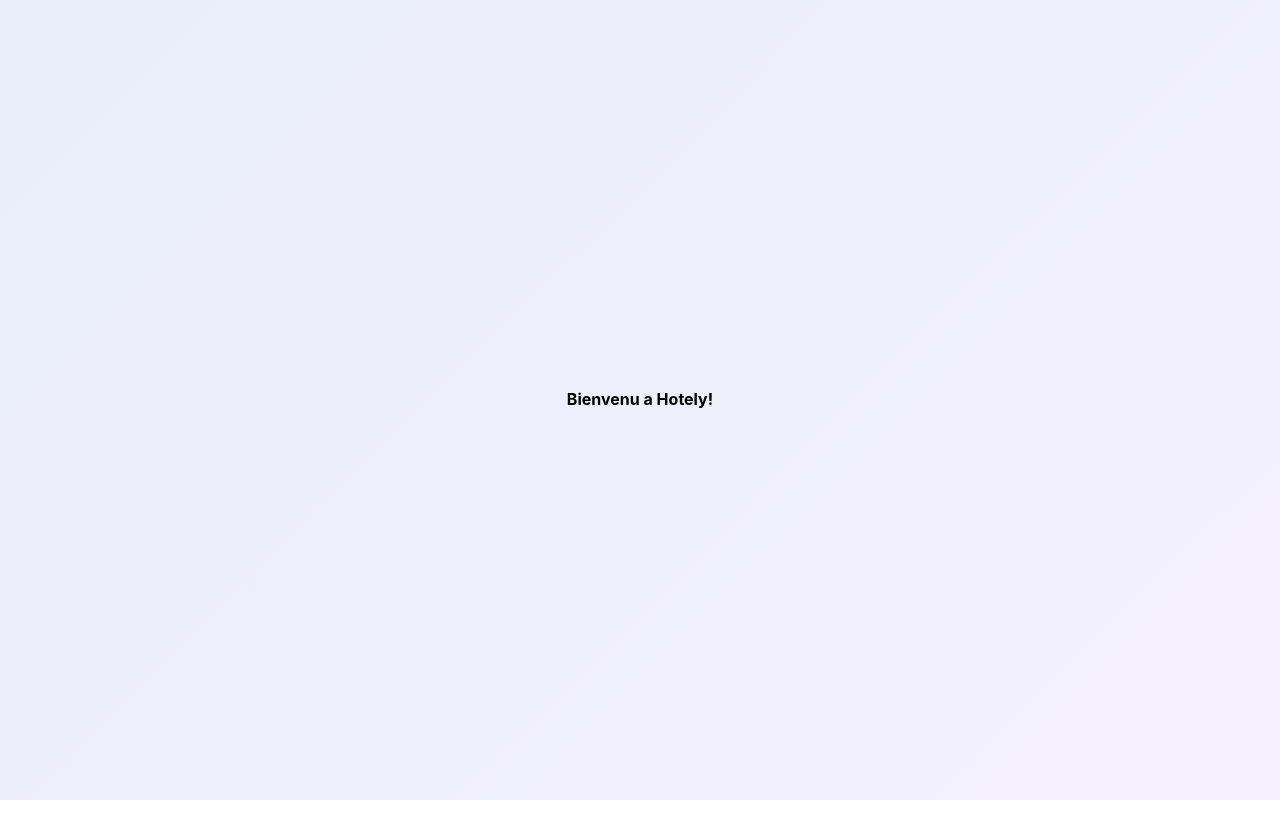
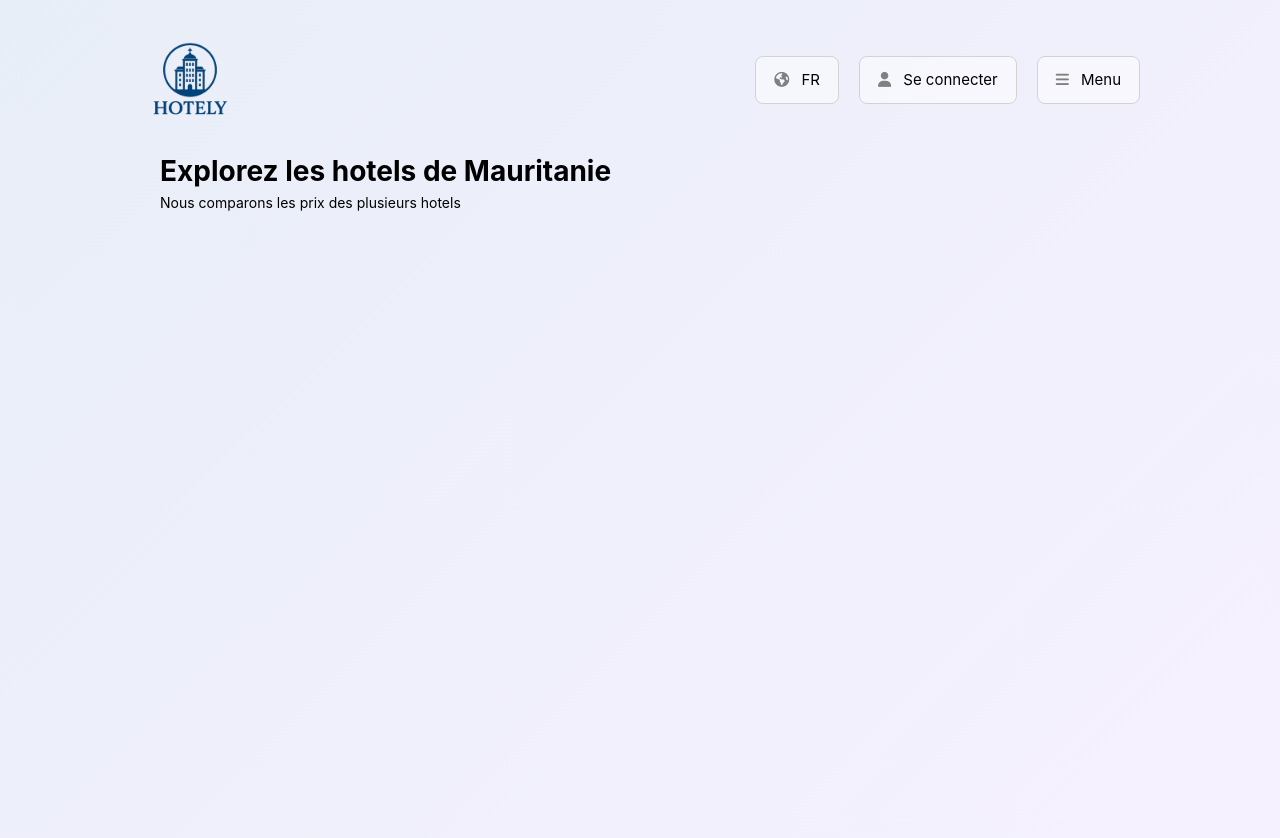
Before and after one commit to 24070-sak/booking-project, a React (Vite) app in the folder Frontend/: page / in a window 1280 px wide. Before the commit the page ends 800 px from the top, so only its background shows below. Built offline with nearby package versions, Linux system fonts and the light colour scheme.

Commit message:
last updates

```diff
--- a/Frontend/src/App.jsx
+++ b/Frontend/src/App.jsx
@@ -3,13 +3,13 @@
 import Login from "./pages/Login";
 import VerificationPage from "./pages/EmailVerification";
 import Register from "./pages/Register";
-
+import Home from "./pages/Home";
 function App() {
   return (
     <>
       <Routes>
         {/* Home page */}
-        <Route path="/" element={<h1>Bienvenu a Hotely!</h1>} />
+        <Route path="/" element={<Home />} />
 
         {/* Login page */}
         <Route path="/connexion" element={<Login />} />
--- a/Frontend/src/components/Header.jsx
+++ b/Frontend/src/components/Header.jsx
@@ -0,0 +1,20 @@
+const API = import.meta.env.VITE_API_URL || "";
+import { useState,useEffect } from "react";
+import logo from '../assets/logos/logo.png'
+import '../styles/components/header.css'
+
+
+function Header(){
+    return(
+            <div className="header">
+                <img src={logo} alt="logo"className="home-logo" />
+                <div className="labels">
+                    <span id="language"><i className="fa-solid fa-earth"></i> FR</span>
+                    <span id="login"> <i className="fa-solid fa-user"></i> Se connecter</span>
+                    <span id="menu"> <i className="fa-solid fa-bars"></i> Menu</span>
+                </div>
+            </div>
+
+    )
+}
+export default Header;
--- a/Frontend/src/pages/EmailVerification.jsx
+++ b/Frontend/src/pages/EmailVerification.jsx
@@ -3,7 +3,8 @@
 
 function VerificationPage(){
     return (
-        <div className='verification-container'>
+       <body className="body">
+         <div className='verification-container'>
             <img src={logo} alt="logo" className='logo'/>
             <p className='verification-title'>Code de verification</p>
             <div className="verification-message">
@@ -21,6 +22,7 @@
             </div>
             <p className='renvoyer-code'>Renvoyer le code</p>
         </div>
+        </body>
     )
 }
 export default VerificationPage;
--- a/Frontend/src/pages/Home.jsx
+++ b/Frontend/src/pages/Home.jsx
@@ -0,0 +1,26 @@
+const API = import.meta.env.VITE_API_URL || "";
+import { useState,useEffect } from "react";
+import logo from '../assets/logos/logo.png'
+import '../styles/pages/home.css'
+import Header from "../components/Header";
+
+
+
+function Home(){
+    return(
+        <body className="home-body">
+            <div className="home-container">
+            <Header />
+            <div className="messages">
+            <p className="home-title">
+                    Explorez les hotels de Mauritanie
+            </p>
+            <p className="home-sub-title">
+                Nous comparons les prix des plusieurs hotels
+            </p>
+            </div>
+        </div>
+        </body>
+    )
+}
+export default Home;
--- a/Frontend/src/pages/Login.jsx
+++ b/Frontend/src/pages/Login.jsx
@@ -9,7 +9,8 @@
 function Login() {
     const [showPsswd,setShowPsswd] = useState(false)
   return (
-    <div className="container">
+    <body className="body">
+          <div className="login-container">
 
       <div className="login-header">
         <img className="logo" src={logo} alt="logo" />
@@ -83,6 +84,7 @@
       </div>
       <p id="note">Tu n'est pas un compte ? <span id="createAccount"><a href="/inscription">Cree un compte</a></span></p>
     </div>
+    </body>
   );
 }
 
--- a/Frontend/src/pages/Register.jsx
+++ b/Frontend/src/pages/Register.jsx
@@ -10,7 +10,8 @@
   const [showPsswd, setShowPsswd] = useState(false);
 
   return (
-    <div className="register-container">
+    <body className="body">
+      <div className="register-container">
       {/* HEADER */}
       <div className="register-header">
         <img className="register-logo" src={logo} alt="logo" />
@@ -126,6 +127,7 @@
       </div>
         <p id="note">Tu a deja un compte ? <span id="createAccount"><a href="/connexion">Se connecter</a></span></p>
     </div>
+    </body>
   );
 }
 
--- a/Frontend/src/styles/components/header.css
+++ b/Frontend/src/styles/components/header.css
@@ -0,0 +1,10 @@
+.header {
+    display: flex;
+    flex-direction: row;
+    justify-content: space-between;
+    align-items: center;
+    width: 100%;
+    height: 80px;
+    border-top-left-radius: 10px;
+    border-top-right-radius: 10px;
+}
--- a/Frontend/src/styles/index.css
+++ b/Frontend/src/styles/index.css
@@ -14,22 +14,9 @@
   -webkit-text-size-adjust: 100%;
 }
 
-a {
-  font-weight: 500;
-  color: #646cff;
-  text-decoration: inherit;
+body{
+    background: linear-gradient(135deg, #e8eef7, #f6f1ff);
+    min-height: 100vh;
+    padding: 20px;
+    color: black;
 }
-a:hover {
-  color: #535bf2;
-}
-
-body {
-  margin: 0;
-  min-height: 100vh;
-  text-align: center;
-}
-
-h1 {
-  font-size: 16px;
-  line-height: 1.1;
-}
--- /dev/null
+++ b/Frontend/src/styles/pages/home.css
@@ -0,0 +1,55 @@
+.home-container {
+    display: flex;
+    flex-direction: column;
+    width: 1000px;
+    height: 100%;
+    margin: auto;
+    gap: 30px;
+}
+
+.home-logo {
+    width: 100px;
+    height: auto;
+}
+.labels{
+    display: flex;
+    flex-direction: row;
+    gap: 20px;
+    span{
+        gap: 10px;
+        background-color: rgba(255, 255, 255, 0.521);
+        color: black;
+        align-self: center;
+        justify-self: center;
+        border-radius: 8px;
+        font-size: 15px;
+        cursor: pointer;
+        padding: 12px 18px;
+        transition: background-color 0.3s ease;
+        border: 1px solid lightgray;
+        &:hover {
+            background-color: rgba(255, 255, 255, 0.8);
+        }
+        i{
+            margin-right: 8px;
+            color: gray;
+            &:hover {
+            color: rgb(11, 106, 214);
+        }
+        }
+
+
+    }
+}
+.messages{
+    display: flex;
+    flex-direction: column;
+    margin-left: 20px;
+}
+.home-title{
+    font-weight: bold;
+    font-size: 28px;
+}
+.home-sub-title{
+    font-size: 14px;
+}
--- a/Frontend/src/styles/pages/login.css
+++ b/Frontend/src/styles/pages/login.css
@@ -6,7 +6,7 @@
     font-family: "Inter", sans-serif;
 }
 
-body {
+.body {
     background: linear-gradient(135deg, #e8eef7, #f6f1ff);
     min-height: 100vh;
     display: flex;
@@ -15,10 +15,11 @@
     padding: 20px;
     color: black;
     align-items: center;
+    text-align: center;
 }
 
 /* Main Card */
-.container {
+.login-container {
     width: 480px;
     background: rgba(255, 255, 255, 0.9);
     backdrop-filter: blur(8px);
@@ -46,7 +47,7 @@
 }
 
 /* Form Title */
-.container h2 {
+.login-container h2 {
     text-align: center;
     color: #0c2b66;
     font-size: 26px;
```
Also changed, not shown: Frontend/src/components/SearchBar.jsx (+19 -0 lines).
